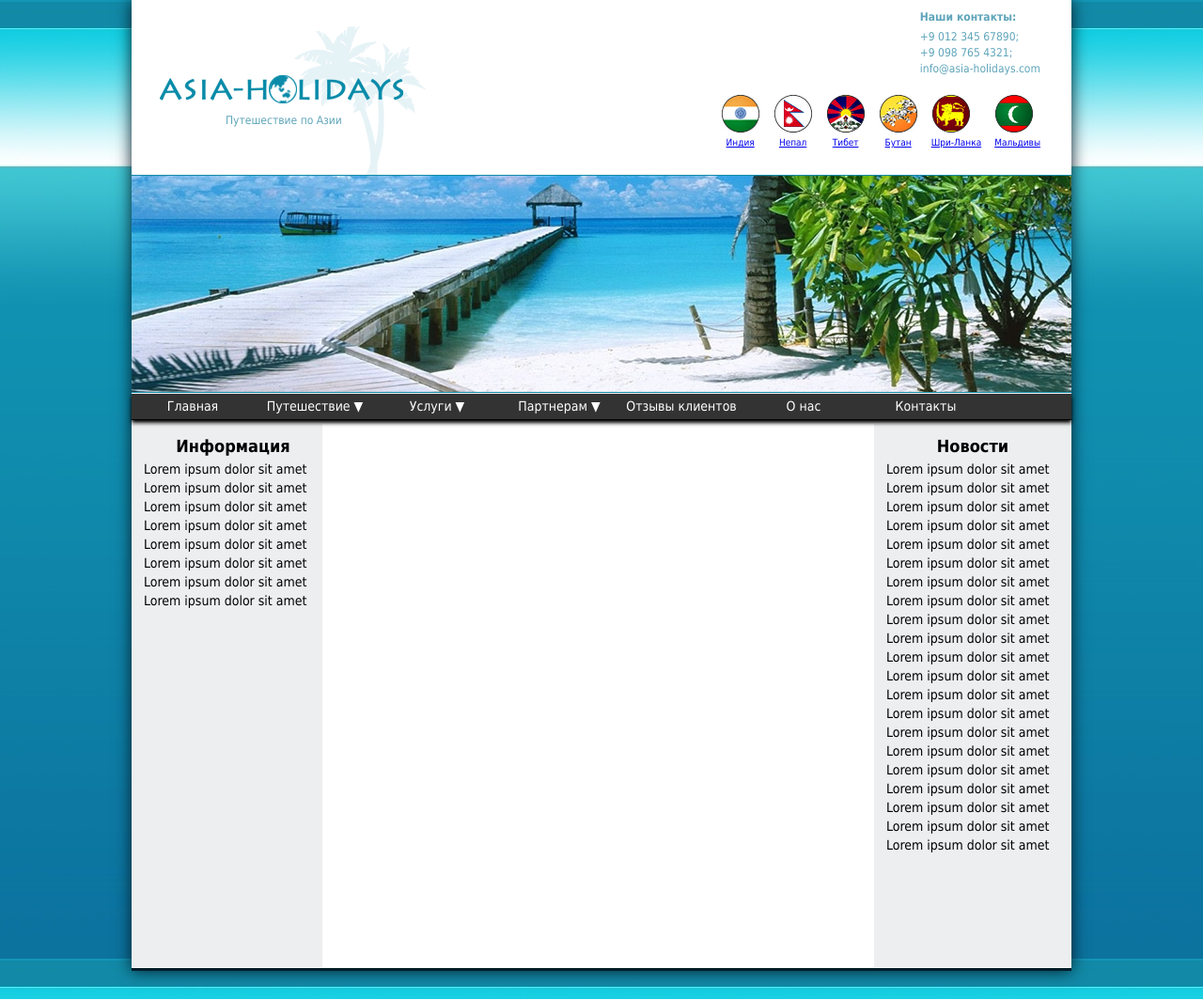
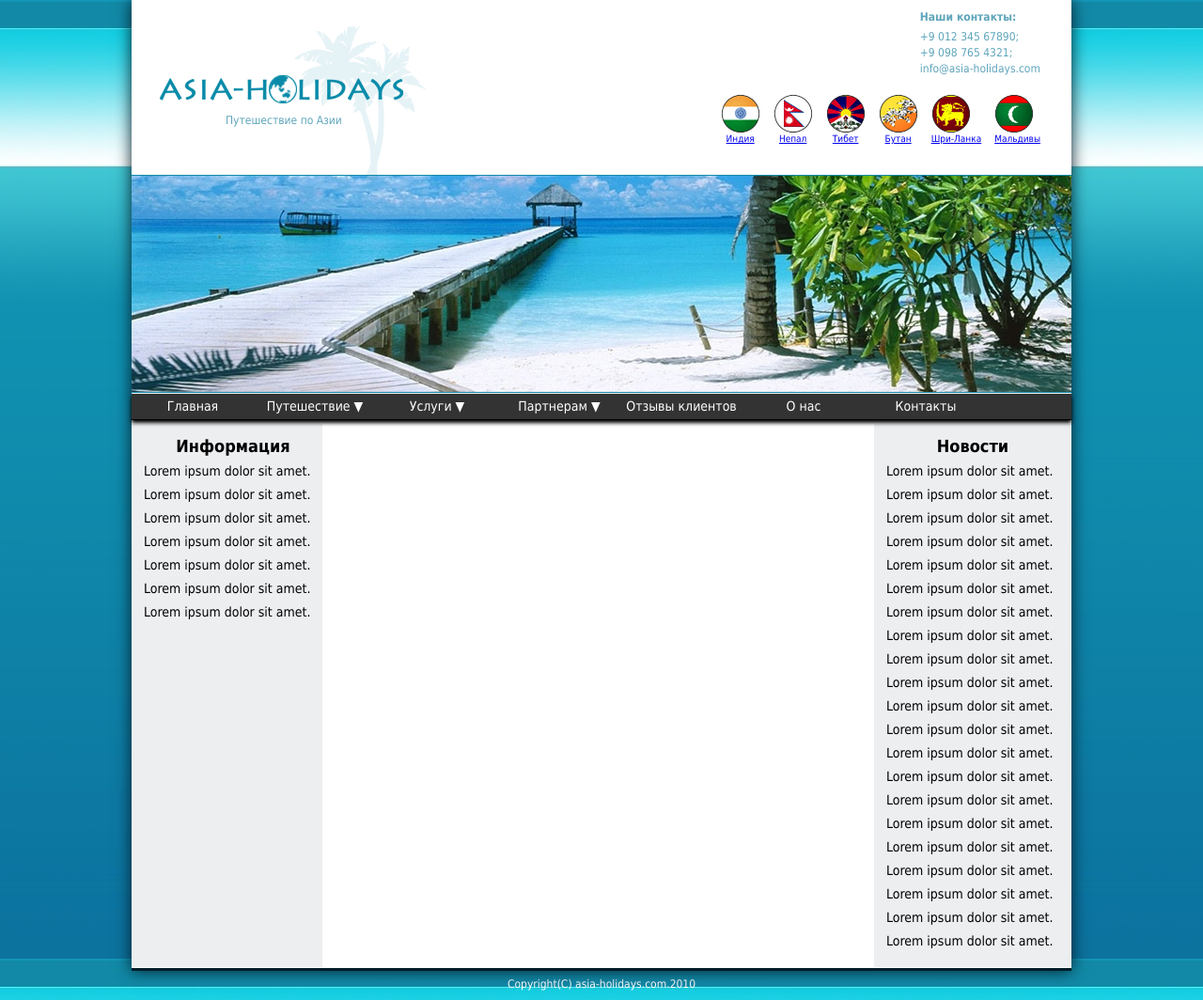
Before and after one commit to kateryna94/homework4, a plain HTML site: page homework4/index.html in a window 1280 px wide. Shown: the whole page at 94% size. Drawn offline with Linux system fonts and the light colour scheme.

Commit message:
fixed homework4

```diff
--- a/homework4/CSS/styles.css
+++ b/homework4/CSS/styles.css
@@ -15,7 +15,7 @@ body {
     height: 1030px;
     margin: 0 auto;
     background-color: #ffffff;
-    margin-bottom: 30px;
+    margin-bottom: 7px;
     border: 0 1px 2px 1px;
     box-shadow: 0 0 1em #031d28;
     border-bottom: solid #031d28;
@@ -42,6 +42,14 @@ li {
 
 .flag_d {
     margin-left: 10px;
+}
+
+.flag_d span {
+    display: block;
+}
+
+.flag_d img {
+    display: block;
 }
 
 .flag_d a {
@@ -124,7 +132,7 @@ a.point_link:hover {
 ul.submenu {
     display: none;
     position: absolute;
-    top: 27px;
+    top: 26px;
     border-top: 1px solid #000;
     box-shadow: 2px 4px 3px -1px #474747, -1px 2px 1px -1px #474747;
 }
@@ -145,7 +153,6 @@ a.hidden_link {
     color: #ffffff;
     text-decoration: none;
 }
-
 
 ul.menu>li.point:hover>ul.submenu {
     display: block;
@@ -177,19 +184,26 @@ ul.menu>li.point:hover>ul.submenu {
 .leftColumn, .rightColumn p {
     padding-left: 13px;
     font: normal 14px Tahoma;
-    line-height: 20px;
+    line-height: 25px;
 }
 
-.rightColumn span {
+.rightColumn h3 {
     padding: 13px 0 4px 0;
     display: block;
     text-align: center;
     font: bold 18px Tahoma;
 }
 
-.leftColumn span {
+.leftColumn h3 {
     padding: 13px 0 4px 0;
     display: block;
     text-align: center;
     font: bold 18px Tahoma;
 }
+
+.copy {
+    font: 12px Tahoma;
+    text-align: center;
+    color: #fff;
+    margin-bottom: 10px;
+}
--- a/homework4/index.html
+++ b/homework4/index.html
@@ -25,12 +25,24 @@
                 </p>
             </div>
             <ul class="flags">
-                <li class="flag_d"><img src="india.jpg" alt="" /><a href="#">Индия</a></li>
-                <li class="flag_d"><img src="nepal.jpg" alt="" /><a href="#">Непал</a></li>
-                <li class="flag_d"><img src="tibet.jpg" alt="" /><a href="#">Тибет</a></li>
-                <li class="flag_d"><img src="bhutan.jpg" alt="" /><a href="#">Бутан</a></li>
-                <li class="flag_d"><img src="sri-lanka.jpg" alt="" /><a href="#">Шри-Ланка</a></li>
-                <li class="flag_d"><img src="maldives.jpg" alt="" /><a href="#">Мальдивы</a></li>
+                <li class="flag_d">
+                    <a href="#"><img src="india.jpg" alt="" /><span>Индия</span></a>
+                </li>
+                <li class="flag_d">
+                    <a href="#"><img src="nepal.jpg" alt="" /><span>Непал</span></a>
+                </li>
+                <li class="flag_d">
+                    <a href="#"><img src="tibet.jpg" alt="" /><span>Тибет</span></a>
+                </li>
+                <li class="flag_d">
+                    <a href="#"><img src="bhutan.jpg" alt="" /><span>Бутан</span></a>
+                </li>
+                <li class="flag_d">
+                    <a href="#"><img src="sri-lanka.jpg" alt="" /><span>Шри-Ланка</span></a>
+                </li>
+                <li class="flag_d">
+                    <a href="#"><img src="maldives.jpg" alt="" /><span>Мальдивы</span></a>
+                </li>
             </ul>
 
             <div class="logo">
@@ -47,7 +59,7 @@
 
             <ul class="menu">
                 <li class="point"><a class="point_link" href="#">Главная</a></li>
-                <li class="point"><a class="point_link" href="#">Путешествие &#9660 </a>
+                <li class="point"><a class="point_link" href="#">Путешествие &#9660; </a>
                     <ul class="submenu">
                         <li class="hidden"><a class="hidden_link" href="#">Путешествия 1</a></li>
                         <li class="hidden"><a class="hidden_link" href="#">Путешествия 2</a></li>
@@ -56,7 +68,7 @@
                         <li class="hidden"><a class="hidden_link" href="#">Путешествия 5</a></li>
                     </ul>
                 </li>
-                <li class="point"><a class="point_link" href="#">Услуги &#9660 </a>
+                <li class="point"><a class="point_link" href="#">Услуги &#9660; </a>
                     <ul class="submenu">
                         <li class="hidden"><a class="hidden_link" href="#">Услуги 1</a></li>
                         <li class="hidden"><a class="hidden_link" href="#">Услуги 2</a></li>
@@ -65,7 +77,7 @@
                         <li class="hidden"><a class="hidden_link" href="#">Услуги 5</a></li>
                     </ul>
                 </li>
-                <li class="point"><a class="point_link" href="#">Партнерам &#9660 </a>
+                <li class="point"><a class="point_link" href="#">Партнерам &#9660; </a>
                     <ul class="submenu">
                         <li class="hidden"><a class="hidden_link" href="#">Партнерам 1</a></li>
                         <li class="hidden"><a class="hidden_link" href="#">Партнерам 2</a></li>
@@ -81,46 +93,26 @@
         </div>
         <div class="content">
             <div class="leftColumn">
-                <span>Информация</span>
-                <p>Lorem ipsum dolor sit amet</p>
-                <p>Lorem ipsum dolor sit amet</p>
-                <p>Lorem ipsum dolor sit amet</p>
-                <p>Lorem ipsum dolor sit amet</p>
-                <p>Lorem ipsum dolor sit amet</p>
-                <p>Lorem ipsum dolor sit amet</p>
-                <p>Lorem ipsum dolor sit amet</p>
-                <p>Lorem ipsum dolor sit amet</p>
+                <h3>Информация</h3>
+                <p>Lorem ipsum dolor sit amet. Lorem ipsum dolor sit amet. Lorem ipsum dolor sit amet. Lorem ipsum dolor sit amet. Lorem ipsum dolor sit amet. Lorem ipsum dolor sit amet. Lorem ipsum dolor sit amet. </p>
             </div>
             <div class="centerColumn">
 
             </div>
             <div class="rightColumn">
-                <span>Новости</span>
-                <p>Lorem ipsum dolor sit amet</p>
-                <p>Lorem ipsum dolor sit amet</p>
-                <p>Lorem ipsum dolor sit amet</p>
-                <p>Lorem ipsum dolor sit amet</p>
-                <p>Lorem ipsum dolor sit amet</p>
-                <p>Lorem ipsum dolor sit amet</p>
-                <p>Lorem ipsum dolor sit amet</p>
-                <p>Lorem ipsum dolor sit amet</p>
-                <p>Lorem ipsum dolor sit amet</p>
-                <p>Lorem ipsum dolor sit amet</p>
-                <p>Lorem ipsum dolor sit amet</p>
-                <p>Lorem ipsum dolor sit amet</p>
-                <p>Lorem ipsum dolor sit amet</p>
-                <p>Lorem ipsum dolor sit amet</p>
-                <p>Lorem ipsum dolor sit amet</p>
-                <p>Lorem ipsum dolor sit amet</p>
-                <p>Lorem ipsum dolor sit amet</p>
-                <p>Lorem ipsum dolor sit amet</p>
-                <p>Lorem ipsum dolor sit amet</p>
-                <p>Lorem ipsum dolor sit amet</p>
-                <p>Lorem ipsum dolor sit amet</p>
+                <h3>Новости</h3>
+                <p>
+                    Lorem ipsum dolor sit amet. Lorem ipsum dolor sit amet. Lorem ipsum dolor sit amet. Lorem ipsum dolor sit amet. Lorem ipsum dolor sit amet. Lorem ipsum dolor sit amet. Lorem ipsum dolor sit amet. Lorem ipsum dolor sit amet. Lorem ipsum dolor sit amet.
+                    Lorem ipsum dolor sit amet. Lorem ipsum dolor sit amet. Lorem ipsum dolor sit amet. Lorem ipsum dolor sit amet. Lorem ipsum dolor sit amet. Lorem ipsum dolor sit amet. Lorem ipsum dolor sit amet. Lorem ipsum dolor sit amet. Lorem ipsum
+                    dolor sit amet. Lorem ipsum dolor sit amet. Lorem ipsum dolor sit amet. Lorem ipsum dolor sit amet.
+                </p>
+
             </div>
         </div>
     </div>
-
+    <p class="copy">
+        Copyright(C) asia-holidays.com.2010
+    </p>
 </body>
 
 </html>
```
